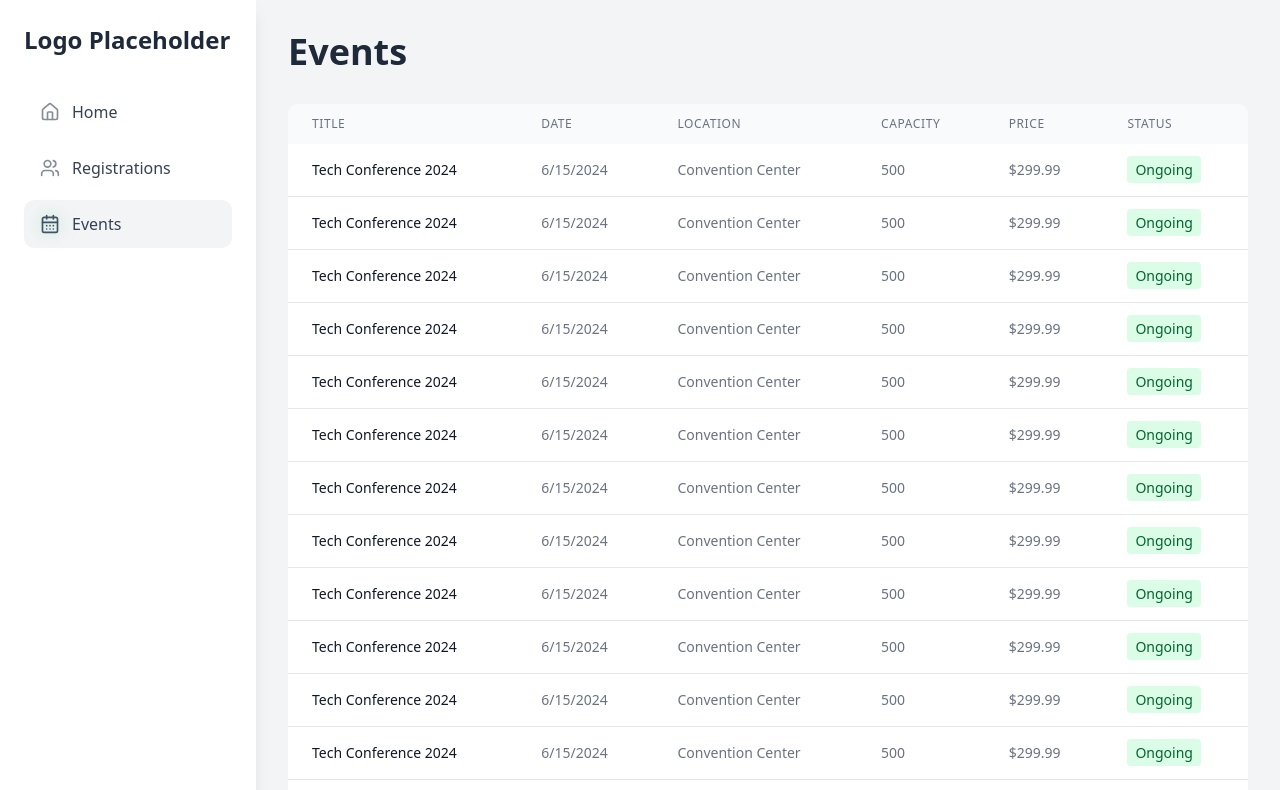
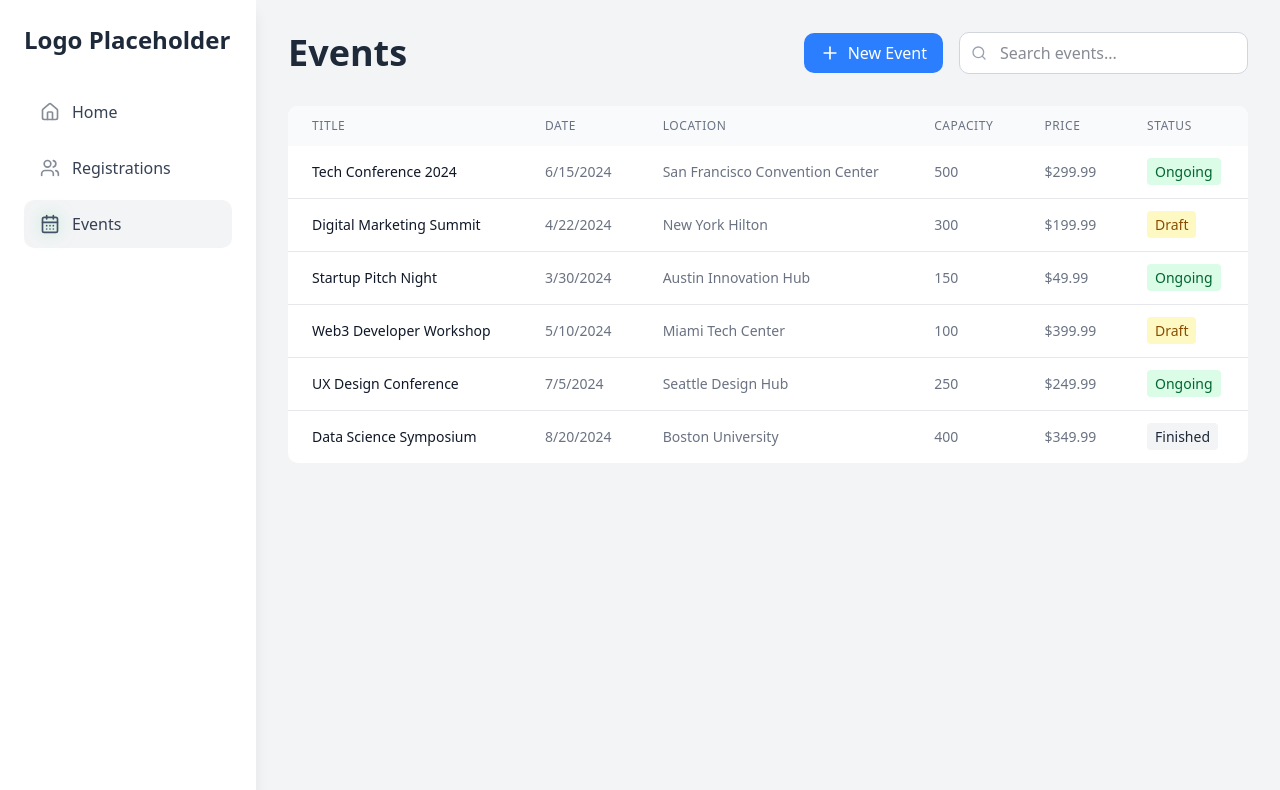
Before and after one commit to PedroAbib/event-manager-v2, a React (Vite) app: page /events in a window 1280 px wide. Shown: the top 790 px of the page. Built offline with nearby package versions, Linux system fonts and the light colour scheme.

Commit message:
feature: search function for Events and modal

```diff
--- a/src/pages/Events.tsx
+++ b/src/pages/Events.tsx
@@ -1,234 +1,278 @@
+import { useState } from 'react';
 import { EventsList } from '../components/EventsList';
 import { Event } from '../types';
+import { LuSearch, LuPlus } from 'react-icons/lu';
 
 export function Events() {
+  const [searchTerm, setSearchTerm] = useState('');
+  const [isModalOpen, setIsModalOpen] = useState(false);
+  const [newEvent, setNewEvent] = useState<Partial<Event>>({
+    title: '',
+    description: '',
+    date: new Date(),
+    location: '',
+    capacity: 0,
+    price: 0,
+    status: 'draft'
+  });
+
+  const handleSubmit = (e: React.FormEvent) => {
+    e.preventDefault();
+    // TODO: Handle form submission
+    console.log('New event:', newEvent);
+    setIsModalOpen(false);
+    setNewEvent({
+      title: '',
+      description: '',
+      date: new Date(),
+      location: '',
+      capacity: 0,
+      price: 0,
+      status: 'draft'
+    });
+  };
+
   // Temporary mock data
   const mockEvents: Event[] = [
     {
       id: '1',
       title: 'Tech Conference 2024',
-      description: 'Annual technology conference',
+      description: 'Annual technology conference featuring the latest innovations in AI and cloud computing',
       date: new Date('2024-06-15'),
-      location: 'Convention Center',
+      location: 'San Francisco Convention Center',
       capacity: 500,
       price: 299.99,
       status: 'ongoing',
-      createdAt: new Date(),
-      updatedAt: new Date(),
+      createdAt: new Date('2023-12-01'),
+      updatedAt: new Date('2024-01-15'),
     },
     {
-      id: '1',
-      title: 'Tech Conference 2024',
-      description: 'Annual technology conference',
-      date: new Date('2024-06-15'),
-      location: 'Convention Center',
-      capacity: 500,
-      price: 299.99,
-      status: 'ongoing',
-      createdAt: new Date(),
-      updatedAt: new Date(),
+      id: '2',
+      title: 'Digital Marketing Summit',
+      description: 'Expert insights on SEO, social media, and content marketing strategies',
+      date: new Date('2024-04-22'),
+      location: 'New York Hilton',
+      capacity: 300,
+      price: 199.99,
+      status: 'draft',
+      createdAt: new Date('2023-11-15'),
+      updatedAt: new Date('2024-01-10'),
     },
     {
-      id: '1',
-      title: 'Tech Conference 2024',
-      description: 'Annual technology conference',
-      date: new Date('2024-06-15'),
-      location: 'Convention Center',
-      capacity: 500,
-      price: 299.99,
+      id: '3',
+      title: 'Startup Pitch Night',
+      description: 'Emerging startups showcase their innovative solutions to investors',
+      date: new Date('2024-03-30'),
+      location: 'Austin Innovation Hub',
+      capacity: 150,
+      price: 49.99,
       status: 'ongoing',
-      createdAt: new Date(),
-      updatedAt: new Date(),
+      createdAt: new Date('2023-12-20'),
+      updatedAt: new Date('2024-01-05'),
     },
     {
-      id: '1',
-      title: 'Tech Conference 2024',
-      description: 'Annual technology conference',
-      date: new Date('2024-06-15'),
-      location: 'Convention Center',
-      capacity: 500,
-      price: 299.99,
-      status: 'ongoing',
-      createdAt: new Date(),
-      updatedAt: new Date(),
+      id: '4',
+      title: 'Web3 Developer Workshop',
+      description: 'Hands-on workshop on blockchain development and smart contracts',
+      date: new Date('2024-05-10'),
+      location: 'Miami Tech Center',
+      capacity: 100,
+      price: 399.99,
+      status: 'draft',
+      createdAt: new Date('2023-11-30'),
+      updatedAt: new Date('2024-01-20'),
     },
     {
-      id: '1',
-      title: 'Tech Conference 2024',
-      description: 'Annual technology conference',
-      date: new Date('2024-06-15'),
-      location: 'Convention Center',
-      capacity: 500,
-      price: 299.99,
+      id: '5',
+      title: 'UX Design Conference',
+      description: 'Latest trends and best practices in user experience design',
+      date: new Date('2024-07-05'),
+      location: 'Seattle Design Hub',
+      capacity: 250,
+      price: 249.99,
       status: 'ongoing',
-      createdAt: new Date(),
-      updatedAt: new Date(),
+      createdAt: new Date('2023-12-10'),
+      updatedAt: new Date('2024-01-12'),
     },
     {
-      id: '1',
-      title: 'Tech Conference 2024',
-      description: 'Annual technology conference',
-      date: new Date('2024-06-15'),
-      location: 'Convention Center',
-      capacity: 500,
-      price: 299.99,
-      status: 'ongoing',
-      createdAt: new Date(),
-      updatedAt: new Date(),
-    },
-    {
-      id: '1',
-      title: 'Tech Conference 2024',
-      description: 'Annual technology conference',
-      date: new Date('2024-06-15'),
-      location: 'Convention Center',
-      capacity: 500,
-      price: 299.99,
-      status: 'ongoing',
-      createdAt: new Date(),
-      updatedAt: new Date(),
-    },
-    {
-      id: '1',
-      title: 'Tech Conference 2024',
-      description: 'Annual technology conference',
-      date: new Date('2024-06-15'),
-      location: 'Convention Center',
-      capacity: 500,
-      price: 299.99,
-      status: 'ongoing',
-      createdAt: new Date(),
-      updatedAt: new Date(),
-    },
-    {
-      id: '1',
-      title: 'Tech Conference 2024',
-      description: 'Annual technology conference',
-      date: new Date('2024-06-15'),
-      location: 'Convention Center',
-      capacity: 500,
-      price: 299.99,
-      status: 'ongoing',
-      createdAt: new Date(),
-      updatedAt: new Date(),
-    },
-    {
-      id: '1',
-      title: 'Tech Conference 2024',
-      description: 'Annual technology conference',
-      date: new Date('2024-06-15'),
-      location: 'Convention Center',
-      capacity: 500,
-      price: 299.99,
-      status: 'ongoing',
-      createdAt: new Date(),
-      updatedAt: new Date(),
-    },
-    {
-      id: '1',
-      title: 'Tech Conference 2024',
-      description: 'Annual technology conference',
-      date: new Date('2024-06-15'),
-      location: 'Convention Center',
-      capacity: 500,
-      price: 299.99,
-      status: 'ongoing',
-      createdAt: new Date(),
-      updatedAt: new Date(),
-    },
-    {
-      id: '1',
-      title: 'Tech Conference 2024',
-      description: 'Annual technology conference',
-      date: new Date('2024-06-15'),
-      location: 'Convention Center',
-      capacity: 500,
-      price: 299.99,
-      status: 'ongoing',
-      createdAt: new Date(),
-      updatedAt: new Date(),
-    },
-    {
-      id: '1',
-      title: 'Tech Conference 2024',
-      description: 'Annual technology conference',
-      date: new Date('2024-06-15'),
-      location: 'Convention Center',
-      capacity: 500,
-      price: 299.99,
-      status: 'ongoing',
-      createdAt: new Date(),
-      updatedAt: new Date(),
-    },
-    {
-      id: '1',
-      title: 'Tech Conference 2024',
-      description: 'Annual technology conference',
-      date: new Date('2024-06-15'),
-      location: 'Convention Center',
-      capacity: 500,
-      price: 299.99,
-      status: 'ongoing',
-      createdAt: new Date(),
-      updatedAt: new Date(),
-    },
-    {
-      id: '1',
-      title: 'Tech Conference 2024',
-      description: 'Annual technology conference',
-      date: new Date('2024-06-15'),
-      location: 'Convention Center',
-      capacity: 500,
-      price: 299.99,
-      status: 'ongoing',
-      createdAt: new Date(),
-      updatedAt: new Date(),
-    },
-    {
-      id: '1',
-      title: 'Tech Conference 2024',
-      description: 'Annual technology conference',
-      date: new Date('2024-06-15'),
-      location: 'Convention Center',
-      capacity: 500,
-      price: 299.99,
-      status: 'ongoing',
-      createdAt: new Date(),
-      updatedAt: new Date(),
-    },
-    {
-      id: '1',
-      title: 'Tech Conference 2024',
-      description: 'Annual technology conference',
-      date: new Date('2024-06-15'),
-      location: 'Convention Center',
-      capacity: 500,
-      price: 299.99,
-      status: 'ongoing',
-      createdAt: new Date(),
-      updatedAt: new Date(),
-    },{
-      id: '1',
-      title: 'Tech Conference 2024',
-      description: 'Annual technology conference',
-      date: new Date('2024-06-15'),
-      location: 'Convention Center',
-      capacity: 500,
-      price: 299.99,
-      status: 'ongoing',
-      createdAt: new Date(),
-      updatedAt: new Date(),
-    },
+      id: '6',
+      title: 'Data Science Symposium',
+      description: 'Advanced analytics, machine learning, and data visualization techniques',
+      date: new Date('2024-08-20'),
+      location: 'Boston University',
+      capacity: 400,
+      price: 349.99,
+      status: 'finished',
+      createdAt: new Date('2023-11-25'),
+      updatedAt: new Date('2024-01-18'),
+    }
   ];
+
+  const filteredEvents = mockEvents.filter(event => {
+    const searchLower = searchTerm.toLowerCase();
+    return (
+      event.title.toLowerCase().includes(searchLower) ||
+      event.location.toLowerCase().includes(searchLower) ||
+      event.status.toLowerCase().includes(searchLower)
+    );
+  });
 
   return (
     <div>
-      <h1 className="text-4xl font-bold text-gray-800 dark:text-gray-200 mb-8">
-        Events
-      </h1>
-      <EventsList
-        events={mockEvents}
-      />
+      <div className="flex justify-between items-center mb-8">
+        <h1 className="text-4xl font-bold text-gray-800 dark:text-gray-200">
+          Events
+        </h1>
+        <div className="flex items-center space-x-4">
+          <button
+            onClick={() => setIsModalOpen(true)}
+            className="flex items-center px-4 py-2 bg-blue-500 text-white rounded-lg hover:bg-blue-600 transition-colors cursor-pointer"
+          >
+            <LuPlus className="w-5 h-5 mr-2" />
+            New Event
+          </button>
+          <div className="relative">
+            <input
+              type="text"
+              placeholder="Search events..."
+              value={searchTerm}
+              onChange={(e) => setSearchTerm(e.target.value)}
+              className="pl-10 pr-4 py-2 rounded-lg border border-gray-300 dark:border-gray-600 bg-white dark:bg-gray-700 text-gray-900 dark:text-gray-100 focus:ring-2 focus:ring-blue-500 focus:border-transparent"
+            />
+            <LuSearch className="absolute left-3 top-1/2 transform -translate-y-1/2 text-gray-400" />
+          </div>
+        </div>
+      </div>
+
+      {/* Modal */}
+      {isModalOpen && (
+        <div className="fixed inset-0 bg-black bg-opacity-50 flex items-center justify-center z-50">
+          <div className="bg-white dark:bg-gray-800 rounded-lg p-8 max-w-2xl w-full mx-4">
+            <h2 className="text-2xl font-bold text-gray-800 dark:text-gray-200 mb-6">
+              Create New Event
+            </h2>
+            <form onSubmit={handleSubmit} className="space-y-4">
+              <div>
+                <label className="block text-sm font-medium text-gray-700 dark:text-gray-300 mb-1">
+                  Title
+                </label>
+                <input
+                  type="text"
+                  value={newEvent.title}
+                  onChange={(e) => setNewEvent({ ...newEvent, title: e.target.value })}
+                  className="w-full px-3 py-2 border border-gray-300 dark:border-gray-600 rounded-lg focus:ring-2 focus:ring-blue-500 focus:border-transparent dark:bg-gray-700 dark:text-white"
+                  required
+                />
+              </div>
+              <div>
+                <label className="block text-sm font-medium text-gray-700 dark:text-gray-300 mb-1">
+                  Description
+                </label>
+                <textarea
+                  value={newEvent.description}
+                  onChange={(e) => setNewEvent({ ...newEvent, description: e.target.value })}
+                  className="w-full px-3 py-2 border border-gray-300 dark:border-gray-600 rounded-lg focus:ring-2 focus:ring-blue-500 focus:border-transparent dark:bg-gray-700 dark:text-white"
+                  rows={3}
+                  required
+                />
+              </div>
+              <div className="grid grid-cols-2 gap-4">
+                <div>
+                  <label className="block text-sm font-medium text-gray-700 dark:text-gray-300 mb-1">
+                    Date
+                  </label>
+                  <input
+                    type="date"
+                    value={newEvent.date ? new Date(newEvent.date).toISOString().split('T')[0] : ''}
+                    onChange={(e) => setNewEvent({ ...newEvent, date: new Date(e.target.value) })}
+                    className="w-full px-3 py-2 border border-gray-300 dark:border-gray-600 rounded-lg focus:ring-2 focus:ring-blue-500 focus:border-transparent dark:bg-gray-700 dark:text-white"
+                    required
+                  />
+                </div>
+                <div>
+                  <label className="block text-sm font-medium text-gray-700 dark:text-gray-300 mb-1">
+                    Location
+                  </label>
+                  <input
+                    type="text"
+                    value={newEvent.location}
+                    onChange={(e) => setNewEvent({ ...newEvent, location: e.target.value })}
+                    className="w-full px-3 py-2 border border-gray-300 dark:border-gray-600 rounded-lg focus:ring-2 focus:ring-blue-500 focus:border-transparent dark:bg-gray-700 dark:text-white"
+                    required
+                  />
+                </div>
+              </div>
+              <div className="grid grid-cols-2 gap-4">
+                <div>
+                  <label className="block text-sm font-medium text-gray-700 dark:text-gray-300 mb-1">
+                    Capacity
+                  </label>
+                  <input
+                    type="number"
+                    value={newEvent.capacity}
+                    onChange={(e) => setNewEvent({ ...newEvent, capacity: parseInt(e.target.value) })}
+                    className="w-full px-3 py-2 border border-gray-300 dark:border-gray-600 rounded-lg focus:ring-2 focus:ring-blue-500 focus:border-transparent dark:bg-gray-700 dark:text-white"
+                    min="0"
+                    required
+                  />
+                </div>
+                <div>
+                  <label className="block text-sm font-medium text-gray-700 dark:text-gray-300 mb-1">
+                    Price
+                  </label>
+                  <input
+                    type="number"
+                    value={newEvent.price}
+                    onChange={(e) => setNewEvent({ ...newEvent, price: parseFloat(e.target.value) })}
+                    className="w-full px-3 py-2 border border-gray-300 dark:border-gray-600 rounded-lg focus:ring-2 focus:ring-blue-500 focus:border-transparent dark:bg-gray-700 dark:text-white"
+                    min="0"
+                    step="0.01"
+                    required
+                  />
+                </div>
+              </div>
+              <div>
+                <label className="block text-sm font-medium text-gray-700 dark:text-gray-300 mb-1">
+                  Status
+                </label>
+                <select
+                  value={newEvent.status}
+                  onChange={(e) => setNewEvent({ ...newEvent, status: e.target.value as Event['status'] })}
+                  className="w-full px-3 py-2 border border-gray-300 dark:border-gray-600 rounded-lg focus:ring-2 focus:ring-blue-500 focus:border-transparent dark:bg-gray-700 dark:text-white"
+                  required
+                >
+                  <option value="draft">Draft</option>
+                  <option value="ongoing">Ongoing</option>
+                  <option value="finished">Finished</option>
+                </select>
+              </div>
+              <div className="flex justify-end space-x-3 mt-6">
+                <button
+                  type="button"
+                  onClick={() => setIsModalOpen(false)}
+                  className="px-4 py-2 text-gray-700 dark:text-gray-300 hover:bg-gray-100 dark:hover:bg-gray-700 rounded-lg transition-colors cursor-pointer"
+                >
+                  Cancel
+                </button>
+                <button
+                  type="submit"
+                  className="px-4 py-2 bg-blue-500 text-white rounded-lg hover:bg-blue-600 transition-colors cursor-pointer"
+                >
+                  Create Event
+                </button>
+              </div>
+            </form>
+          </div>
+        </div>
+      )}
+
+      <EventsList events={filteredEvents} />
+
+      {filteredEvents.length === 0 && (
+        <div className="text-center py-8 text-gray-500 dark:text-gray-400">
+          No events found matching your search.
+        </div>
+      )}
     </div>
   );
 }
```
